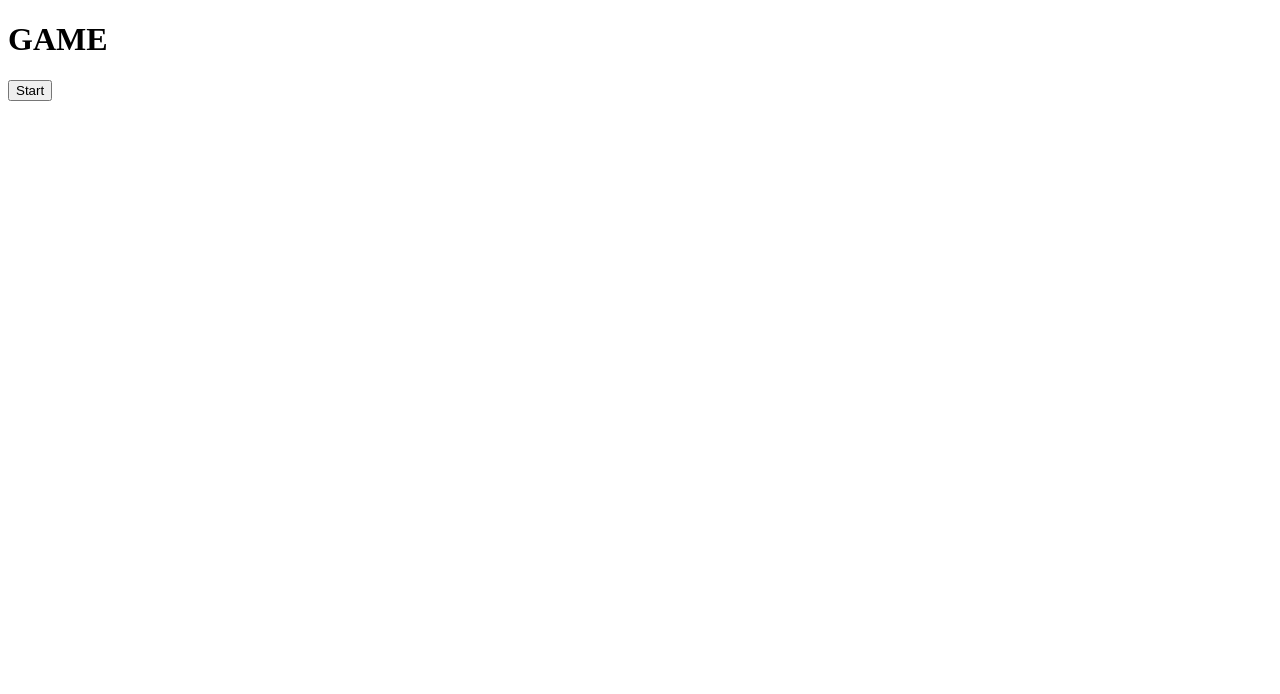
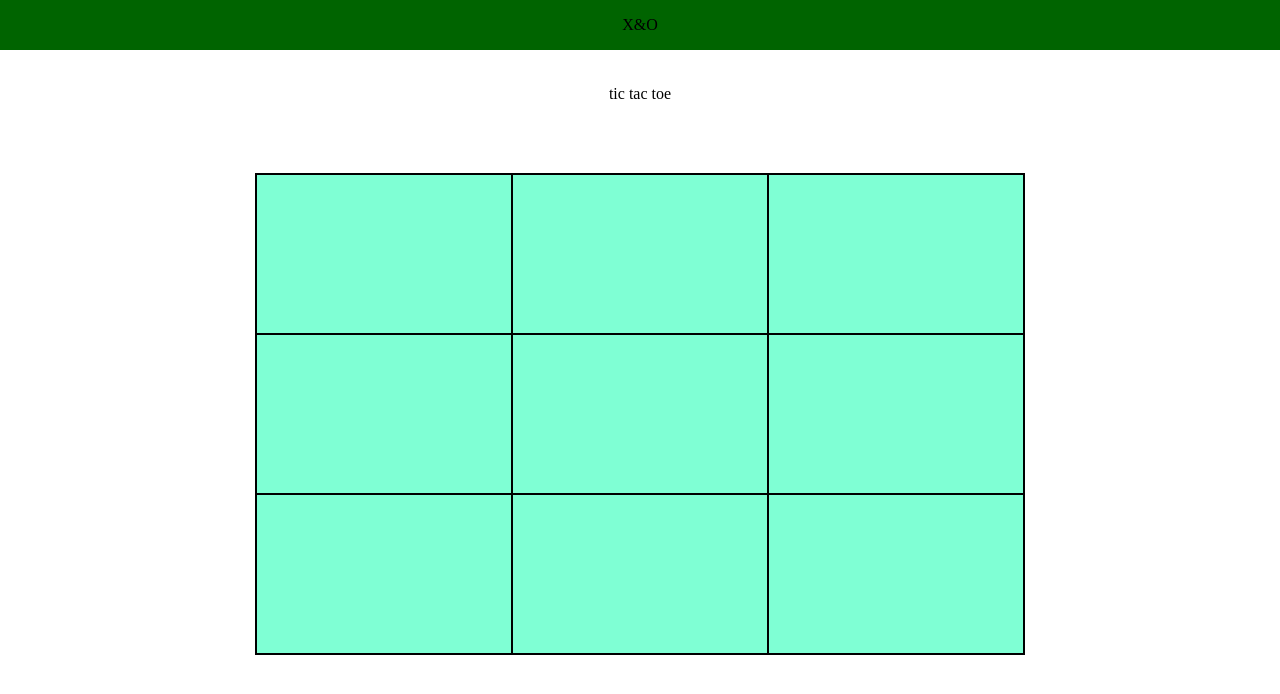
Before and after one commit to EmptyXNothing/XO, a plain HTML site: page index.html in a window 1280 px wide. Drawn offline with Linux system fonts and the light colour scheme.

Commit message:
Create header, main and footer

```diff
--- a/index.html
+++ b/index.html
@@ -2,11 +2,27 @@
 <html lang="en">
 <head>
     <meta charset="UTF-8">
+    <link rel="stylesheet" href="style.css">
     <meta name="viewport" content="width=device-width, initial-scale=1.0">
-    <title>Document</title>
+    <title>First Game</title>
 </head>
 <body>
-    <h1>GAME</h1>
-    <button>Start</button>
+    <header>
+        <div class="logo">
+            <span class="part-logo">X<span class="little-symbol">&</span><span class="part-logo">O</span>
+        </div>
+    </header>
+
+    <main>
+        <span class="game-name">tic tac toe</span>
+        <div class="game">
+
+        </div>
+    </main>
+
+    <footer>
+
+    </footer>
+    <script src="index.js"></script>
 </body>
 </html>
--- /dev/null
+++ b/index.js
@@ -0,0 +1,7 @@
+const game = document.querySelector(".game")
+
+for (let i = 0; i < 9; i += 1){
+    const square = document.createElement("div")
+    square.classList.add("square")
+    game.append(square)
+}
--- /dev/null
+++ b/style.css
@@ -0,0 +1,52 @@
+*{
+   margin: 0;
+   padding: 0;
+}
+
+.part-logo{
+
+}
+
+.little-symbol{
+
+}
+
+.logo{
+    display: flex;
+    justify-content: left;
+    user-select: none;
+}
+
+header{
+    display: flex;
+    padding: 1em;
+    background-color: darkgreen;
+    justify-content: center;
+}
+
+.game-name{
+
+}
+
+main{
+    display: flex;
+    flex-direction: column;
+    align-items: center;
+    justify-content: space-around;
+    height: 80vh;
+}
+
+.game{
+    display: grid;
+    width: 60vw;
+    height: 60vh;
+    border: 1px solid black;
+    border-collapse: collapse;
+    grid-template-columns: repeat(3, 1fr);
+    grid-template-rows: repeat(3, 1fr);
+    background-color: aquamarine;
+}
+
+.square{
+    border: 1px solid black;
+}
```
